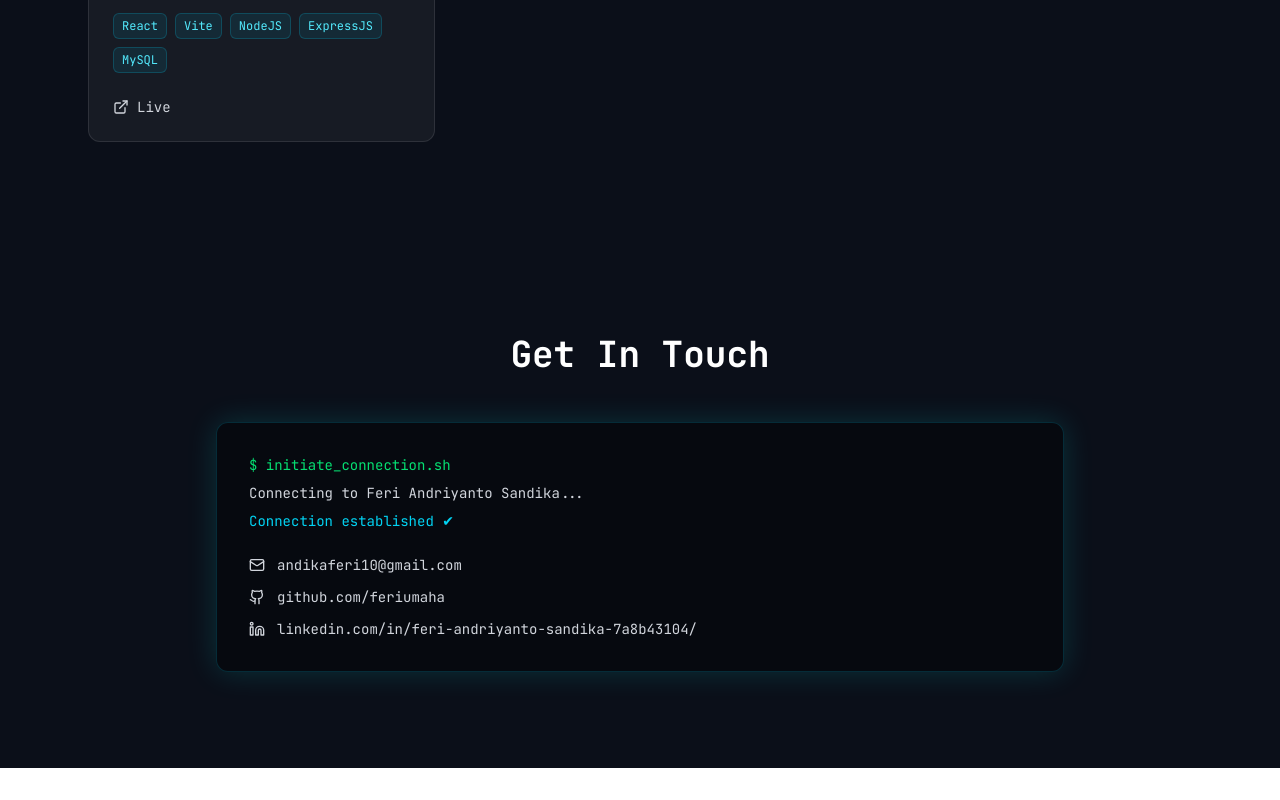
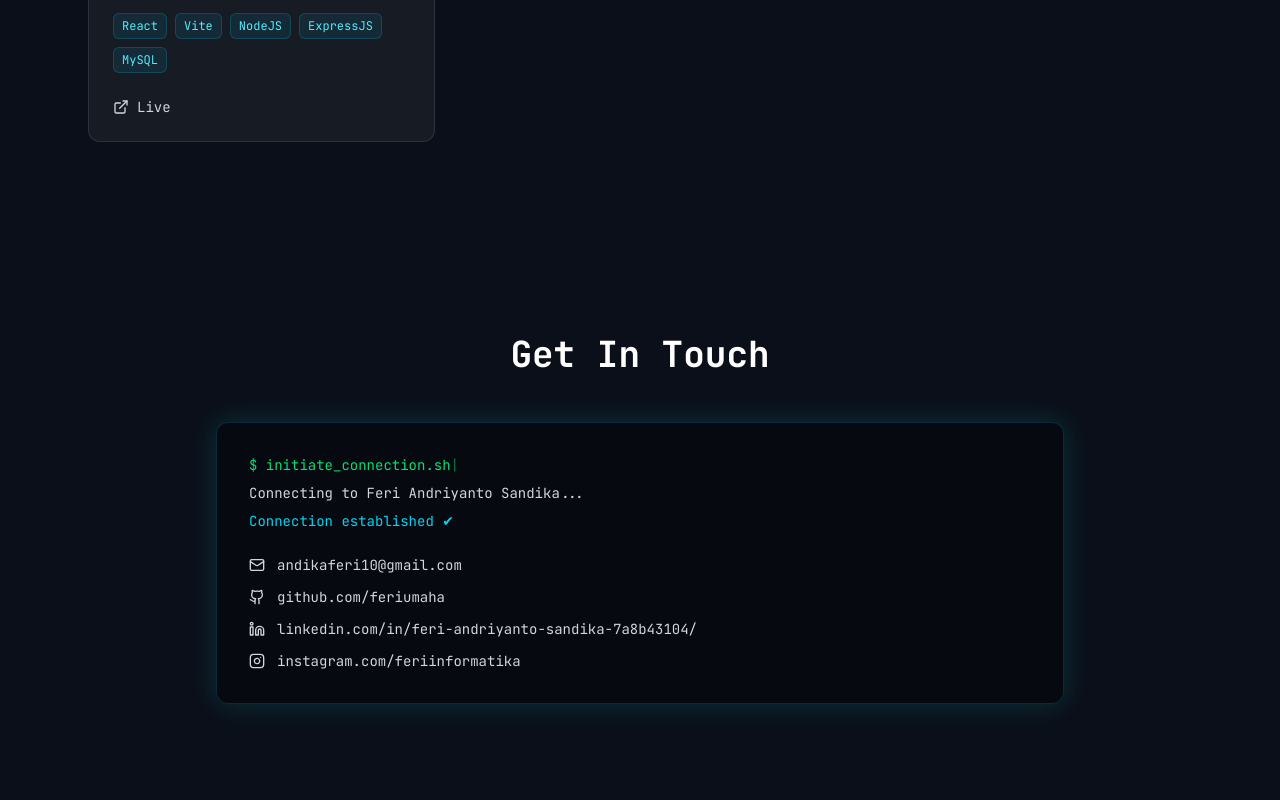
Before and after one commit to feriumaha/myprofile, a Next.js app: page / in a window 1280 px wide. Shown: the part 6171-6971 px from the top of the page. Before the commit the page ends 6939 px from the top, so only its background shows below. Built offline with nearby package versions, Linux system fonts and the light colour scheme.

Commit message:
penambahan animasi typewriter

```diff
--- a/src/components/Contact.tsx
+++ b/src/components/Contact.tsx
@@ -1,9 +1,62 @@
 "use client";
 
 import { motion } from "framer-motion";
-import { Mail, Github, Linkedin } from "lucide-react";
+import { Mail, Github, Linkedin, Instagram } from "lucide-react";
+import { useEffect, useState } from "react";
+
+function useTypewriter(text: string, start: boolean, speed = 25) {
+  const [displayed, setDisplayed] = useState("");
+  const [done, setDone] = useState(false);
+
+  useEffect(() => {
+    if (!start) return;
+
+    let i = 0;
+    setDisplayed("");
+    setDone(false);
+
+    const interval = setInterval(() => {
+      setDisplayed(text.slice(0, i + 1));
+      i++;
+      if (i === text.length) {
+        clearInterval(interval);
+        setDone(true);
+      }
+    }, speed);
+
+    return () => clearInterval(interval);
+  }, [text, speed, start]);
+
+  return { displayed, done };
+}
+
 
 export default function Contact() {
+  const [startLine2, setStartLine2] = useState(false);
+  const [startLine3, setStartLine3] = useState(false);
+  const [showLinks, setShowLinks] = useState(false);
+
+  const line1 = useTypewriter("$ initiate_connection.sh", true, 30);
+  const line2 = useTypewriter(
+    "Connecting to Feri Andriyanto Sandika...",
+    startLine2,
+    25
+  );
+  const line3 = useTypewriter("Connection established ✔", startLine3, 25);
+
+  useEffect(() => {
+    if (line1.done) setTimeout(() => setStartLine2(true), 400);
+  }, [line1.done]);
+
+  useEffect(() => {
+    if (line2.done) setTimeout(() => setStartLine3(true), 400);
+  }, [line2.done]);
+
+  useEffect(() => {
+    if (line3.done) setTimeout(() => setShowLinks(true), 500);
+  }, [line3.done]);
+
+
   return (
     <section className="py-24 px-6 max-w-4xl mx-auto" id="contact">
       <motion.h2
@@ -23,10 +76,16 @@
         viewport={{ once: true }}
         className="bg-black/40 border border-cyan-500/20 rounded-xl p-8 font-mono text-sm text-gray-300 shadow-[0_0_30px_rgba(0,255,255,0.15)]"
       >
-        <p className="text-green-400">$ initiate_connection.sh</p>
-        <p className="mt-2">Connecting to Feri Andriyanto Sandika...</p>
-        <p className="mt-2 text-cyan-400">Connection established ✔</p>
+        <p className="text-green-400">
+          {line1.displayed}
+          <span className="animate-pulse">|</span>
+        </p>
 
+        {startLine2 && <p className="mt-2">{line2.displayed}</p>}
+        {startLine3 && <p className="mt-2 text-cyan-400">{line3.displayed}</p>}
+
+
+        {showLinks && (
           <div className="mt-6 space-y-3">
             <a
               href="mailto:andikaferi10@gmail.com"
@@ -50,7 +109,16 @@
             >
               <Linkedin size={16} /> linkedin.com/in/feri-andriyanto-sandika-7a8b43104/
             </a>
+
+            <a
+              href="https://www.instagram.com/feriinformatika/"
+              target="_blank"
+              className="flex items-center gap-3 hover:text-white transition"
+            >
+              <Instagram size={16} /> instagram.com/feriinformatika
+            </a>
           </div>
+        )}
       </motion.div>
     </section>
   );
```
Lines whose indentation alone changed are shown as unchanged.
